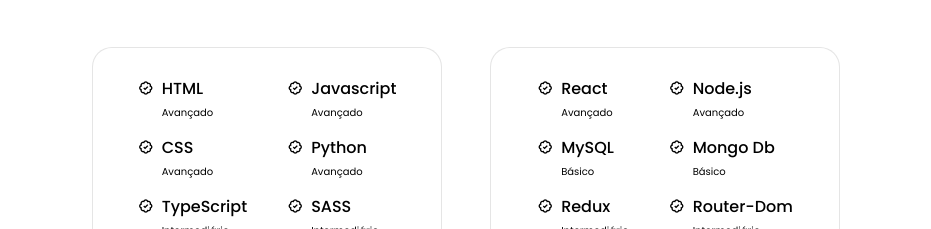
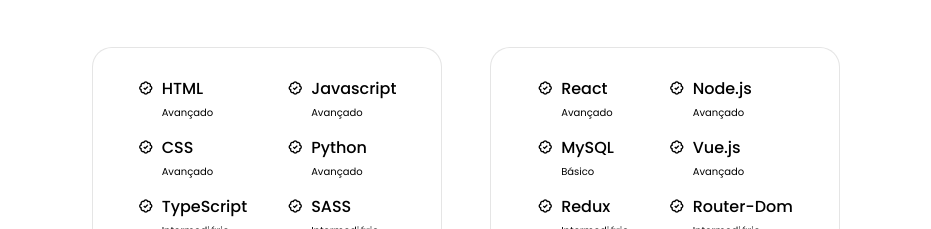
Before and after one commit to willyanmiranda/portfolio, a React (Create React App) app: page / in a window 1280 px wide. Shown: the part 1740-1969 px from the top of the page, without its empty margins (174-1105 px from the left). Built offline with nearby package versions, Linux system fonts and the light colour scheme.

Commit message:
Ajustes 2024

```diff
--- a/src/components/skills/back/index.js
+++ b/src/components/skills/back/index.js
@@ -52,8 +52,8 @@
                         <i className="bx bx-badge-check"></i>
 
                         <div>
-                            <h3 id="skills-name">Mongo Db</h3>
-                            <span id="skills-level">Básico</span>
+                            <h3 id="skills-name">Vue.js</h3>
+                            <span id="skills-level">Avançado</span>
                         </div>
                     </div>
                     <div id="skills-data">
```
